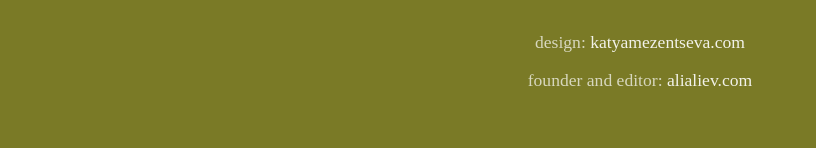
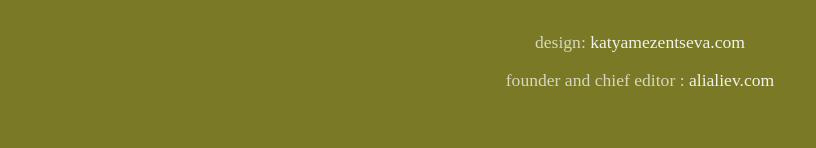
Before and after one commit to Daich68/podstrochnik-ui, a React (Create React App) app: page / in a window 1280 px wide. Shown: the part 152-300 px from the top of the page, without its empty margins (0-816 px from the left). Built offline with nearby package versions, Linux system fonts and the light colour scheme; no server answers; a web font is replaced by a local one.

Commit message:
fix: desc in footer

```diff
--- a/src/pages/main/Main.tsx
+++ b/src/pages/main/Main.tsx
@@ -103,7 +103,7 @@ export const MainPage: React.FC = () => {
                 <hr className="footer-divider"/>
                 <footer className="site-footer">
                     <p>design: <a href="https://katyamezentseva.com" target="_blank" rel="noopener noreferrer">katyamezentseva.com</a></p>
-                    <p>founder and editor: <a href="https://alialiev.com" target="_blank" rel="noopener noreferrer">alialiev.com</a></p>
+                    <p>founder and chief editor : <a href="https://alialiev.com" target="_blank" rel="noopener noreferrer">alialiev.com</a></p>
                 </footer>
             </>
 
```
